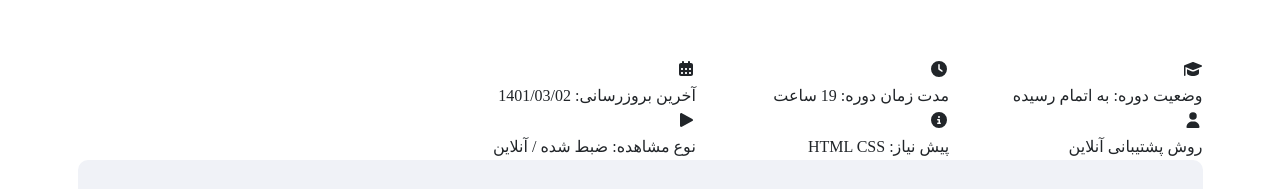
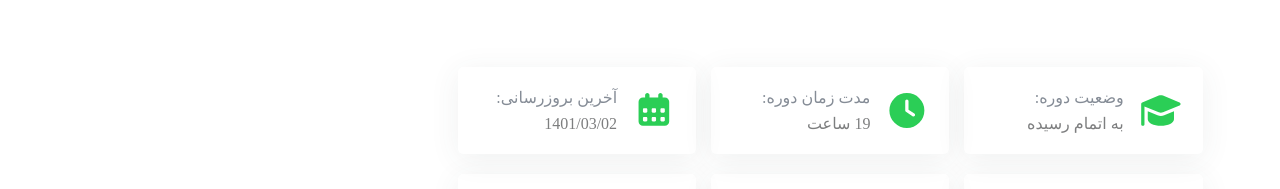
Before and after one commit to doctor-010101/sabzlearn-development, a plain HTML site: page course.html in a window 1280 px wide. Shown: the part 547-736 px from the top of the page. Drawn offline with Linux system fonts and the light colour scheme; a web font is replaced by a local one.

Commit message:
Info section template refactored and it styles were  added

```diff
--- a/Styles/course.css
+++ b/Styles/course.css
@@ -109,3 +109,44 @@
     width: 100%;
     border-radius: 1rem;
 }
+
+
+
+/*---------- Course boxes info styles ----------*/
+
+
+
+.course-boxes__box {
+    display: flex;
+    border-radius: 0.5rem;
+    padding: 1.8rem 2rem;
+    box-shadow: 0 5px 30px rgba(70, 72, 77, 0.08);
+    margin: 1rem 0;
+}
+
+.course-boxes__box-right {
+    display: flex;
+    justify-content: center;
+    align-items: center;
+}
+
+.course-boxes__box-right-icon {
+    font-size: 3.5rem;
+    color: var(--primary-color);
+}
+
+.course-boxes__box-left {
+    display: flex;
+    flex-direction: column;
+    margin-right: 1.5rem;
+}
+
+.course-boxes__box-left-title {
+    font-size: 1.6rem;
+    color: #858c96;
+}
+
+.course-boxes__box-left--subtitle {
+    font-size: 1.6rem;
+    color: #7d7e7f;
+}
--- a/course.html
+++ b/course.html
@@ -301,7 +301,8 @@
 
 
 
-    <!-- Main info section template :) -->
+    <!-- Info section template :) -->
+
 
     <main class="main">
         <div class="container">
@@ -313,7 +314,7 @@
                                 <div class="col-4">
                                     <div class="course-boxes__box">
                                         <div class="course-boxes__box-right">
-                                            <i class="fas fa-graduation-cap"></i>
+                                            <i class="course-boxes__box-right-icon fas fa-graduation-cap"></i>
                                         </div>
                                         <div class="course-boxes__box-left">
                                             <span class="course-boxes__box-left-title">
@@ -328,7 +329,7 @@
                                 <div class="col-4">
                                     <div class="course-boxes__box">
                                         <div class="course-boxes__box-right">
-                                            <i class="fas fa-clock"></i>
+                                            <i class="course-boxes__box-right-icon fas fa-clock"></i>
                                         </div>
                                         <div class="course-boxes__box-left">
                                             <span class="course-boxes__box-left-title">
@@ -343,7 +344,7 @@
                                 <div class="col-4">
                                     <div class="course-boxes__box">
                                         <div class="course-boxes__box-right">
-                                            <i class="fas fa-calendar-alt"></i>
+                                            <i class="course-boxes__box-right-icon fas fa-calendar-alt"></i>
                                         </div>
                                         <div class="course-boxes__box-left">
                                             <span class="course-boxes__box-left-title">
@@ -358,7 +359,7 @@
                                 <div class="col-4">
                                     <div class="course-boxes__box">
                                         <div class="course-boxes__box-right">
-                                            <i class="fas fa-user-alt"></i>
+                                            <i class="course-boxes__box-right-icon fas fa-user-alt"></i>
                                         </div>
                                         <div class="course-boxes__box-left">
                                             <span class="course-boxes__box-left-title">
@@ -373,7 +374,7 @@
                                 <div class="col-4">
                                     <div class="course-boxes__box">
                                         <div class="course-boxes__box-right">
-                                            <i class="fas fa-info-circle"></i>
+                                            <i class="course-boxes__box-right-icon fas fa-info-circle"></i>
                                         </div>
                                         <div class="course-boxes__box-left">
                                             <span class="course-boxes__box-left-title">
@@ -385,11 +386,10 @@
                                         </div>
                                     </div>
                                 </div>
-
                                 <div class="col-4">
                                     <div class="course-boxes__box">
                                         <div class="course-boxes__box-right">
-                                            <i class="fas fa-play"></i>
+                                            <i class="course-boxes__box-right-icon fas fa-play"></i>
                                         </div>
                                         <div class="course-boxes__box-left">
                                             <span class="course-boxes__box-left-title">
@@ -406,7 +406,6 @@
                     </div>
                 </div>
 
-                <div class="col-4"></div>
             </div>
         </div>
     </main>
```
